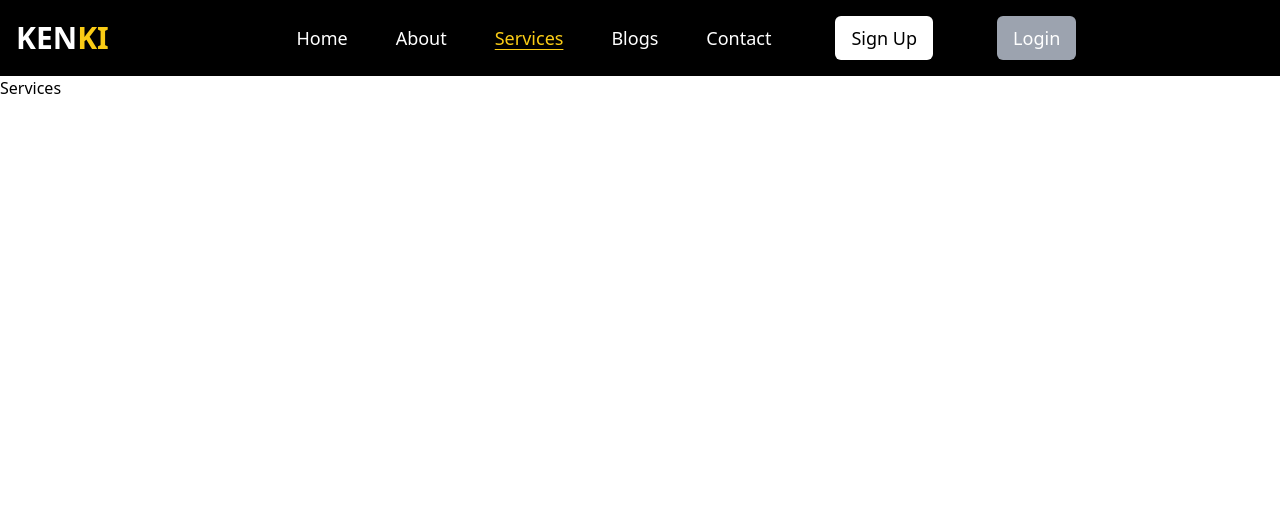
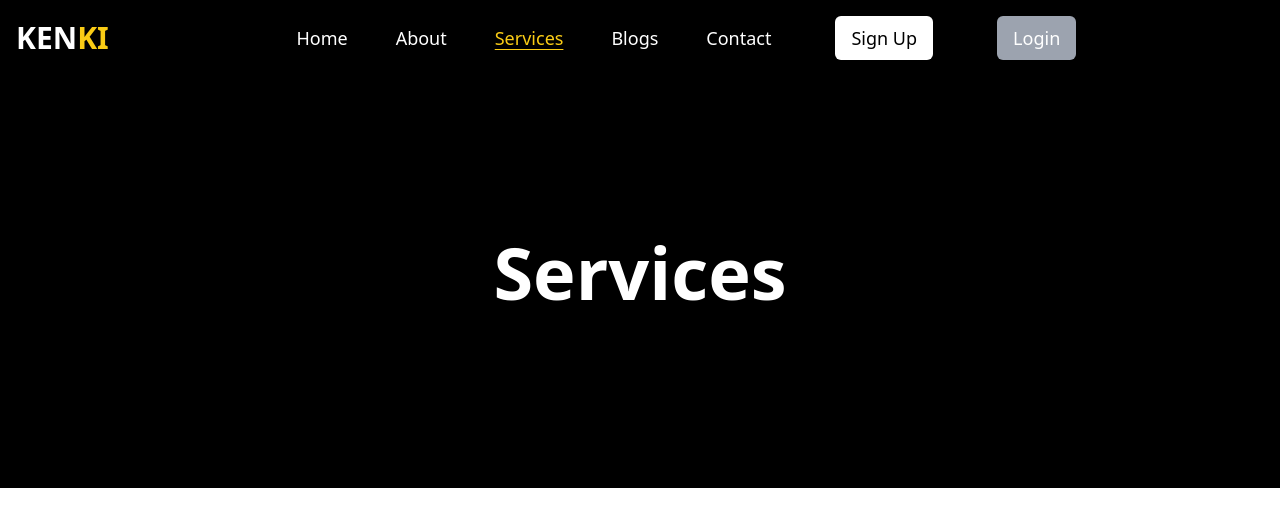
Before and after one commit to kennzuki/blog-next, a React (Vite) app: page /services in a window 1280 px wide. Shown: the top 526 px of the page. Built offline with nearby package versions, Linux system fonts and the light colour scheme.

Commit message:
pages styliing about,services,contacts

```diff
--- a/src/pages/About.jsx
+++ b/src/pages/About.jsx
@@ -1,5 +1,10 @@
 const About = () => {
-  return <div>About</div>;
+  return <div>
+    <div className="py-40 bg-black text-center text-white px-4">
+      <div className="text-5xl lg:text-7xl leading-snug font-bold mb-5">About</div>
+    </div>
+
+  </div>;
 };
 
 export default About;
--- a/src/pages/Blog.jsx
+++ b/src/pages/Blog.jsx
@@ -1,9 +1,11 @@
-
-
 const Blog = () => {
   return (
-    <div>Blog</div>
-  )
-}
+    <div className='py-40 bg-black text-center text-white px-4'>
+      <div className='text-5xl lg:text-7xl leading-snug font-bold mb-5'>
+        Blogs
+      </div>
+    </div>
+  );
+};
 
-export default Blog
+export default Blog;
--- a/src/pages/Contact.jsx
+++ b/src/pages/Contact.jsx
@@ -1,9 +1,14 @@
-
-
 const Contact = () => {
   return (
-    <div>Contact</div>
-  )
-}
+    <div>
+      {' '}
+      <div className='py-40 bg-black text-center text-white px-4'>
+        <div className='text-5xl lg:text-7xl leading-snug font-bold mb-5'>
+        Contact
+        </div>
+      </div>
+    </div>
+  );
+};
 
-export default Contact
+export default Contact;
--- a/src/pages/Services.jsx
+++ b/src/pages/Services.jsx
@@ -1,9 +1,13 @@
-
-
 const Services = () => {
   return (
-    <div>Services</div>
-  )
-}
+    <div>
+      <div className='py-40 bg-black text-center text-white px-4'>
+        <div className='text-5xl lg:text-7xl leading-snug font-bold mb-5'>
+          Services
+        </div>
+      </div>
+    </div>
+  );
+};
 
-export default Services
+export default Services;
```
Also changed, not shown: src/components/BlogPage.jsx (added).
